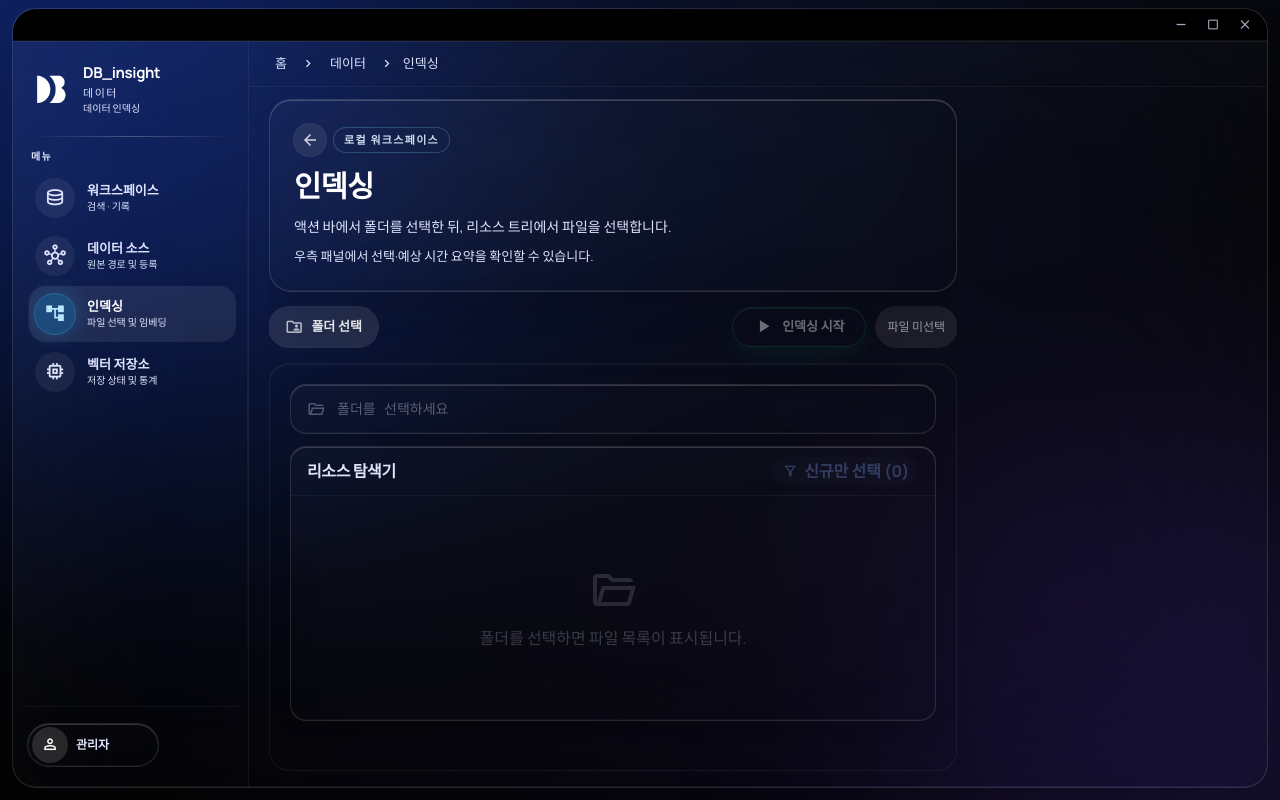
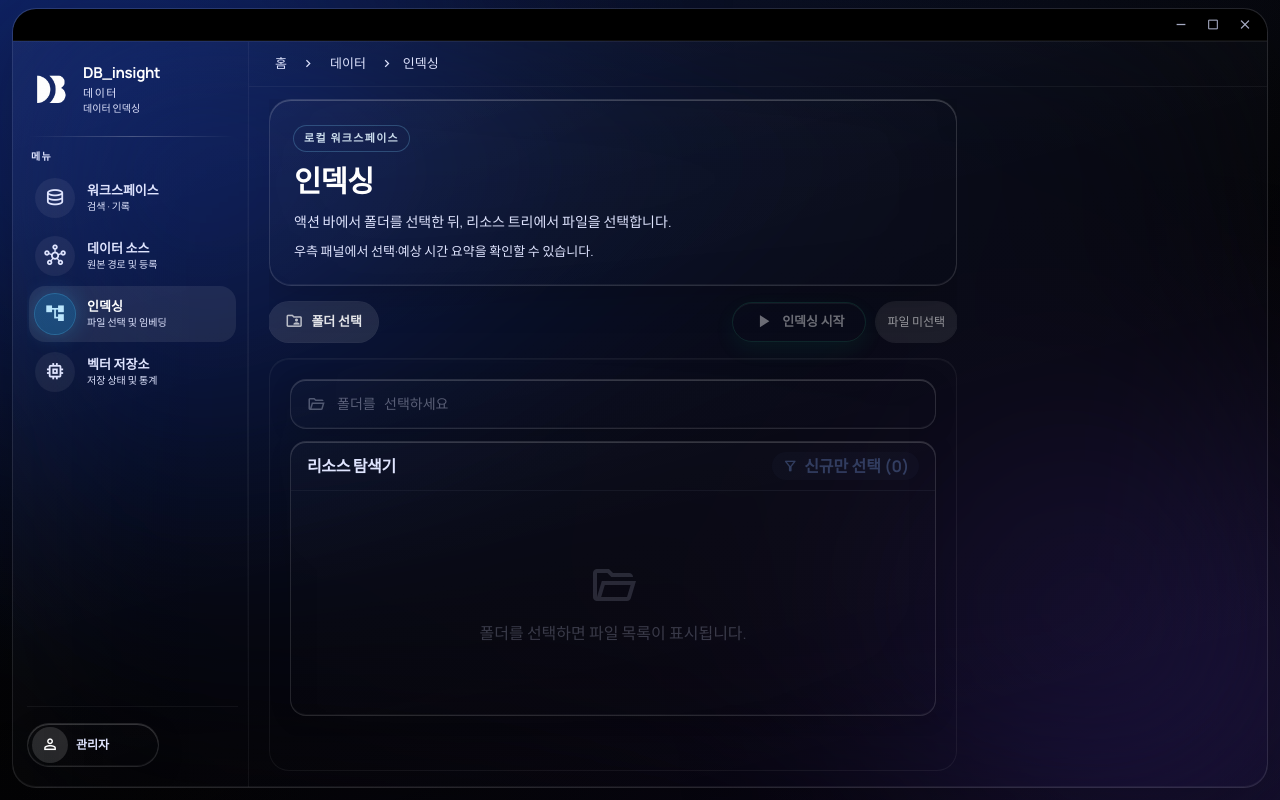
Before and after one commit to KDT-Chainers/DB_insight, a React (Vite) app in the folder App/frontend/: page /#/data in a window 1280 px wide. Built offline with nearby package versions, Linux system fonts and the light colour scheme.

Commit message:
수정 수정 수정...

```diff
--- a/App/frontend/src/pages/DataIndexing.jsx
+++ b/App/frontend/src/pages/DataIndexing.jsx
@@ -2008,36 +2008,13 @@ export default function DataIndexing() {
     );
   }, [tab, selectedCount, estimateData, estimateLoading]);
 
-  const handleGoBack = useCallback(() => {
-    // 요청 UX: 벡터 저장소 -> 데이터 소스 -> 관리자(시스템 설정) -> 공용페이지
-    if (tab === "store") {
-      setTab("sources");
-      return;
-    }
-    if (tab === "sources") {
-      navigate("/settings");
-      return;
-    }
-    navigate("/settings");
-  }, [navigate, tab]);
-
   const studioHero = useMemo(() => {
     if (tab === "indexing") {
       return (
         <div className="min-w-0">
-          <div className="inline-flex items-center gap-2">
-            <button
-              type="button"
-              onClick={handleGoBack}
-              title="이전 페이지로 이동"
-              className="inline-flex h-8 w-8 items-center justify-center rounded-full bg-white/[0.08] text-white/80 ring-1 ring-white/[0.12] transition hover:bg-white/[0.14] hover:text-white"
-            >
-              <span className="material-symbols-outlined text-[18px]">arrow_back</span>
-            </button>
           <span className="inline-flex items-center rounded-full bg-sky-500/18 px-2.5 py-1 text-[11px] font-semibold uppercase tracking-[0.12em] text-sky-100/90 ring-1 ring-sky-300/25">
             로컬 워크스페이스
           </span>
-          </div>
           <h2 className="mt-2 text-[1.65rem] font-bold tracking-tight text-white sm:text-[1.85rem]">
             인덱싱
           </h2>
@@ -2059,19 +2036,9 @@ export default function DataIndexing() {
     if (tab === "sources") {
       return (
         <div className="min-w-0">
-          <div className="inline-flex items-center gap-2">
-            <button
-              type="button"
-              onClick={handleGoBack}
-              title="이전 페이지로 이동"
-              className="inline-flex h-8 w-8 items-center justify-center rounded-full bg-white/[0.08] text-white/80 ring-1 ring-white/[0.12] transition hover:bg-white/[0.14] hover:text-white"
-            >
-              <span className="material-symbols-outlined text-[18px]">arrow_back</span>
-            </button>
           <span className="inline-flex items-center rounded-full bg-violet-500/18 px-2.5 py-1 text-[11px] font-semibold uppercase tracking-[0.12em] text-violet-100/90 ring-1 ring-violet-400/25">
             소스
           </span>
-          </div>
           <h2 className="mt-2 text-[1.65rem] font-bold tracking-tight text-white sm:text-[1.85rem]">
             데이터 소스
           </h2>
@@ -2083,19 +2050,9 @@ export default function DataIndexing() {
     }
     return (
       <div className="min-w-0">
-        <div className="inline-flex items-center gap-2">
-          <button
-            type="button"
-            onClick={handleGoBack}
-            title="이전 페이지로 이동"
-            className="inline-flex h-8 w-8 items-center justify-center rounded-full bg-white/[0.08] text-white/80 ring-1 ring-white/[0.12] transition hover:bg-white/[0.14] hover:text-white"
-          >
-            <span className="material-symbols-outlined text-[18px]">arrow_back</span>
-          </button>
         <span className="inline-flex items-center rounded-full bg-emerald-500/18 px-2.5 py-1 text-[11px] font-semibold uppercase tracking-[0.12em] text-emerald-100/90 ring-1 ring-emerald-400/22">
           저장소
         </span>
-        </div>
         <h2 className="mt-2 text-[1.65rem] font-bold tracking-tight text-white sm:text-[1.85rem]">
           벡터 저장소
         </h2>
@@ -2104,7 +2061,7 @@ export default function DataIndexing() {
         </p>
       </div>
     );
-  }, [tab, rootPath, selectedCount, handleGoBack]);
+  }, [tab, rootPath, selectedCount]);
 
   const studioActionBar = useMemo(() => {
     if (tab !== "indexing") return null;
--- a/App/frontend/src/pages/Settings.jsx
+++ b/App/frontend/src/pages/Settings.jsx
@@ -224,19 +224,9 @@ export default function Settings() {
   const settingsHero = useMemo(
     () => (
       <div className="min-w-0">
-        <div className="inline-flex items-center gap-2">
-          <button
-            type="button"
-            onClick={() => navigate("/search")}
-            title="이전 페이지로 이동"
-            className="inline-flex h-8 w-8 items-center justify-center rounded-full bg-white/[0.08] text-white/80 ring-1 ring-white/[0.12] transition hover:bg-white/[0.14] hover:text-white"
-          >
-            <span className="material-symbols-outlined text-[18px]">arrow_back</span>
-          </button>
-          <span className="inline-flex items-center rounded-full bg-white/[0.1] px-2.5 py-1 text-[11px] font-semibold uppercase tracking-[0.12em] text-white/80 ring-1 ring-white/[0.12]">
-            시스템
-          </span>
-        </div>
+        <span className="inline-flex items-center rounded-full bg-white/[0.1] px-2.5 py-1 text-[11px] font-semibold uppercase tracking-[0.12em] text-white/80 ring-1 ring-white/[0.12]">
+          시스템
+        </span>
         <h2 className="mt-2 text-[1.65rem] font-bold tracking-tight text-white sm:text-[1.85rem]">
           시스템 설정
         </h2>
@@ -245,7 +235,7 @@ export default function Settings() {
         </p>
       </div>
     ),
-    [navigate],
+    [],
   );
 
   const settingsToolbarRight = (
```
Lines whose indentation alone changed are shown as unchanged.
